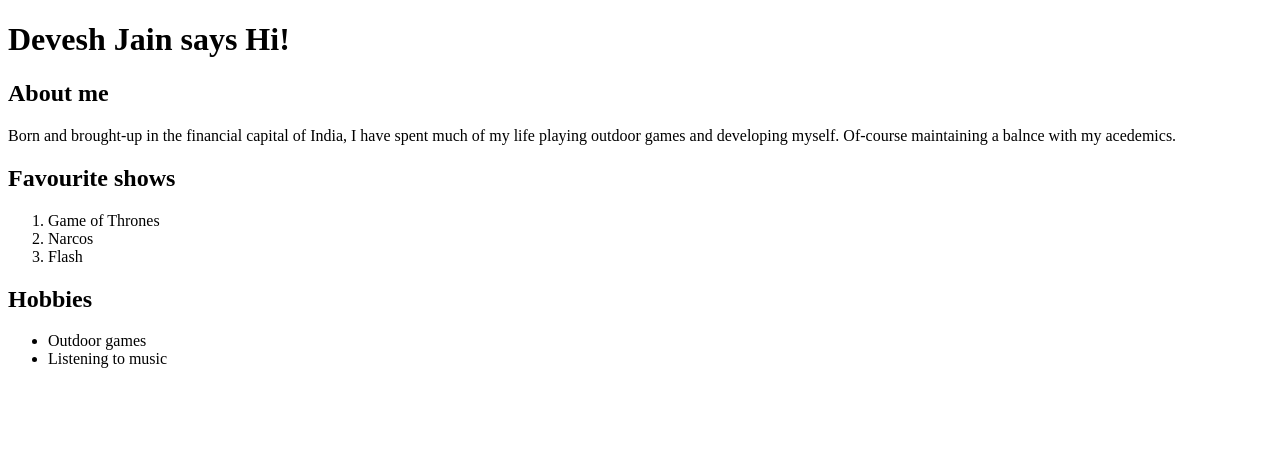
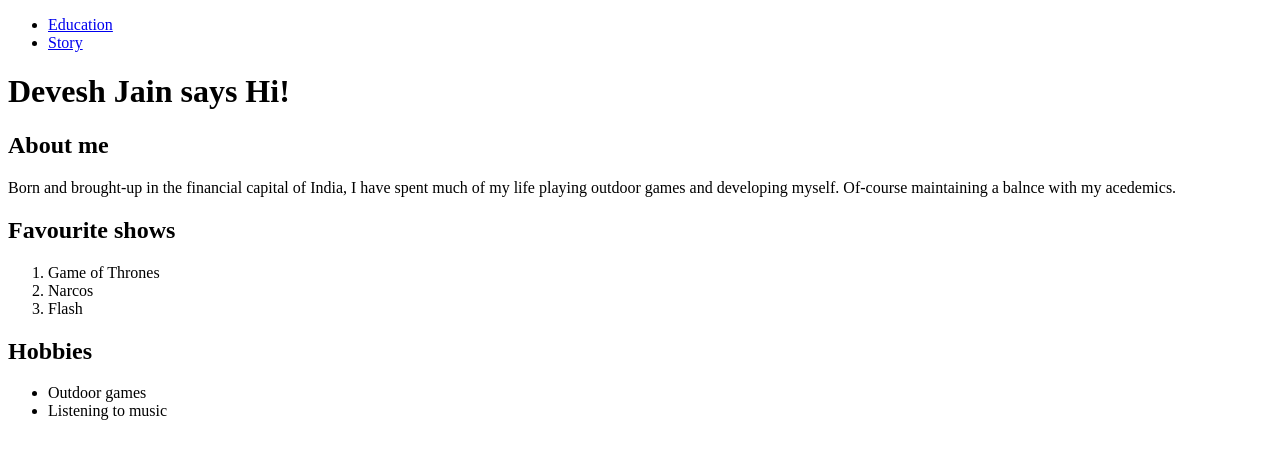
Before and after one commit to deveshsjain/Lab5, a plain HTML site: page index.html in a window 1280 px wide. Drawn offline with Linux system fonts and the light colour scheme.

Commit message:
Updated index.html with anchor

```diff
--- a/index.html
+++ b/index.html
@@ -7,13 +7,23 @@
 </head>
 
 <body>
+    <header>
+        <nav>
+            <ul>
+                <li><a href="education.html" title="Education">Education</a></li>
+
+                <li><a href="story.html" title="Story">Story</a></li>
+            </ul>
+        </nav>
+    </header>
     <main>
         <h1>Devesh Jain says Hi!</h1>
 
         <section>
             <h2>About me</h2>
             <p>
-                Born and brought-up in the financial capital of India, I have spent much of my life playing outdoor games and developing myself. Of-course maintaining a balnce with my acedemics.
+                Born and brought-up in the financial capital of India, I have spent much of my life playing outdoor
+                games and developing myself. Of-course maintaining a balnce with my acedemics.
             </p>
         </section>
 
```
